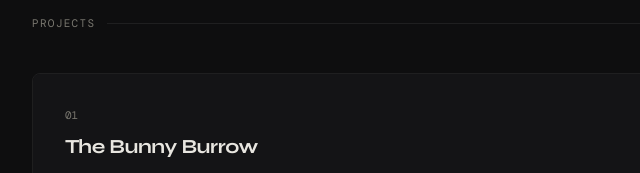
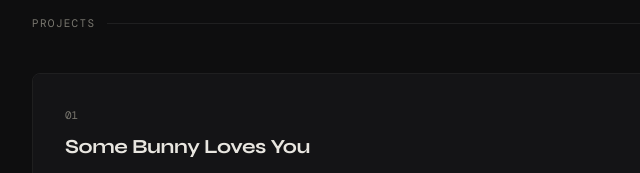
Before and after one commit to DJ-86/my-portfolio-2026, a plain HTML site: page index.html in a window 1280 px wide. Shown: the part 1400-1573 px from the top of the page, 182-822 px from the left. Drawn offline with nearby package versions, Linux system fonts and the light colour scheme; a web font is replaced by a local one.

```diff
--- a/index.html
+++ b/index.html
@@ -107,7 +107,7 @@
         <div class="project-header">
           <div>
             <p class="project-num">01</p>
-            <h2 class="project-title">The Bunny Burrow</h2>
+            <h2 class="project-title">Some Bunny Loves You</h2>
           </div>
           <span class="project-arrow">↗</span>
         </div>
```
